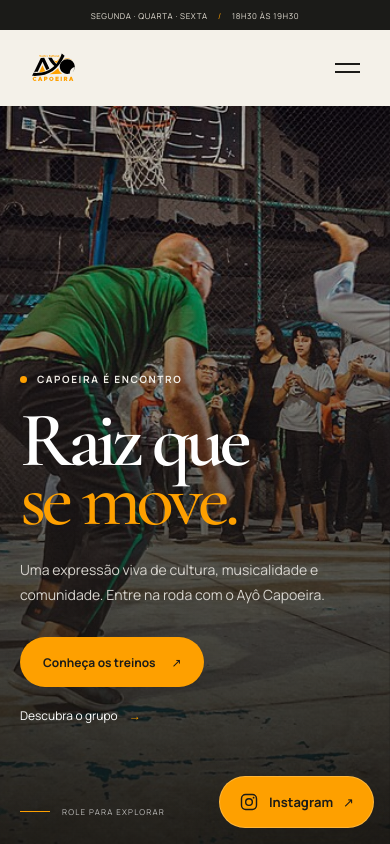
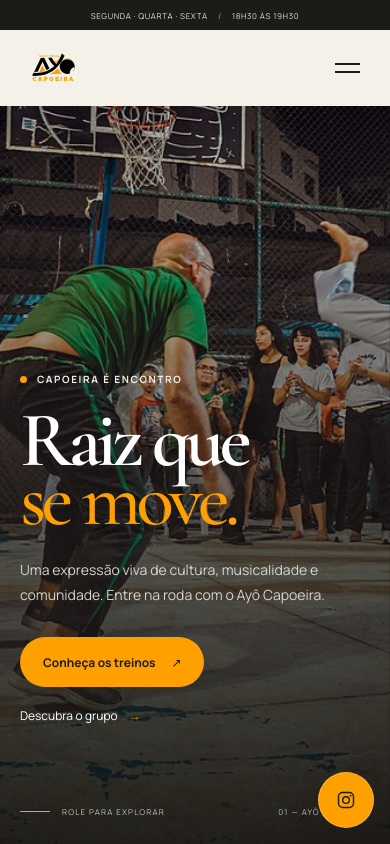
Before and after one commit to LucaMaia/ayo-site, a React (Vite) app: page / in a window 390 px wide. Shown: the top 844 px of the page. Built offline with nearby package versions, Linux system fonts and the light colour scheme.

Commit message:
alteracoes layout - logo do insta

```diff
--- a/src/components/Header.tsx
+++ b/src/components/Header.tsx
@@ -101,7 +101,6 @@ export default function Header() {
                 rel="noreferrer"
               >
                 <InstagramIcon />
-                Instagram <span aria-hidden="true">↗</span>
               </a>
             )}
             <NavLink
@@ -123,8 +122,6 @@ export default function Header() {
           rel="noreferrer"
         >
           <InstagramIcon />
-          <span>Instagram</span>
-          <span aria-hidden="true">↗</span>
         </a>
       )}
     </>
--- a/src/styles/global.css
+++ b/src/styles/global.css
@@ -173,16 +173,14 @@ img {
 }
 
 .main-navigation .nav-social {
-  min-height: 42px;
-  padding: 0 15px;
+  width: 42px;
+  height: 42px;
   display: inline-flex;
+  justify-content: center;
   align-items: center;
-  gap: 8px;
   border: 1px solid rgb(254 160 0 / 65%);
-  border-radius: 999px;
+  border-radius: 50%;
   color: var(--ink);
-  font-size: 11px;
-  font-weight: 700;
   transition: color 180ms ease, background 180ms ease, border-color 180ms ease;
 }
 
@@ -200,10 +198,6 @@ img {
 
 .nav-social:hover svg {
   color: var(--ink);
-}
-
-.nav-social > span {
-  margin-left: 2px;
 }
 
 .mobile-instagram {
@@ -1296,19 +1290,16 @@ img {
     z-index: 20;
     right: 16px;
     bottom: calc(16px + env(safe-area-inset-bottom, 0px));
-    min-height: 52px;
-    padding: 0 19px;
+    width: 56px;
+    height: 56px;
     display: inline-flex;
     justify-content: center;
     align-items: center;
-    gap: 10px;
     border: 1px solid rgb(255 255 255 / 22%);
-    border-radius: 999px;
+    border-radius: 50%;
     color: var(--ink);
     background: var(--orange);
     box-shadow: 0 8px 26px rgb(26 24 20 / 24%);
-    font-size: 13px;
-    font-weight: 700;
     transition: transform 180ms ease, background 180ms ease;
   }
 
```
Also changed, not shown: 4 other files (tests, documents, lock files or other folders).
